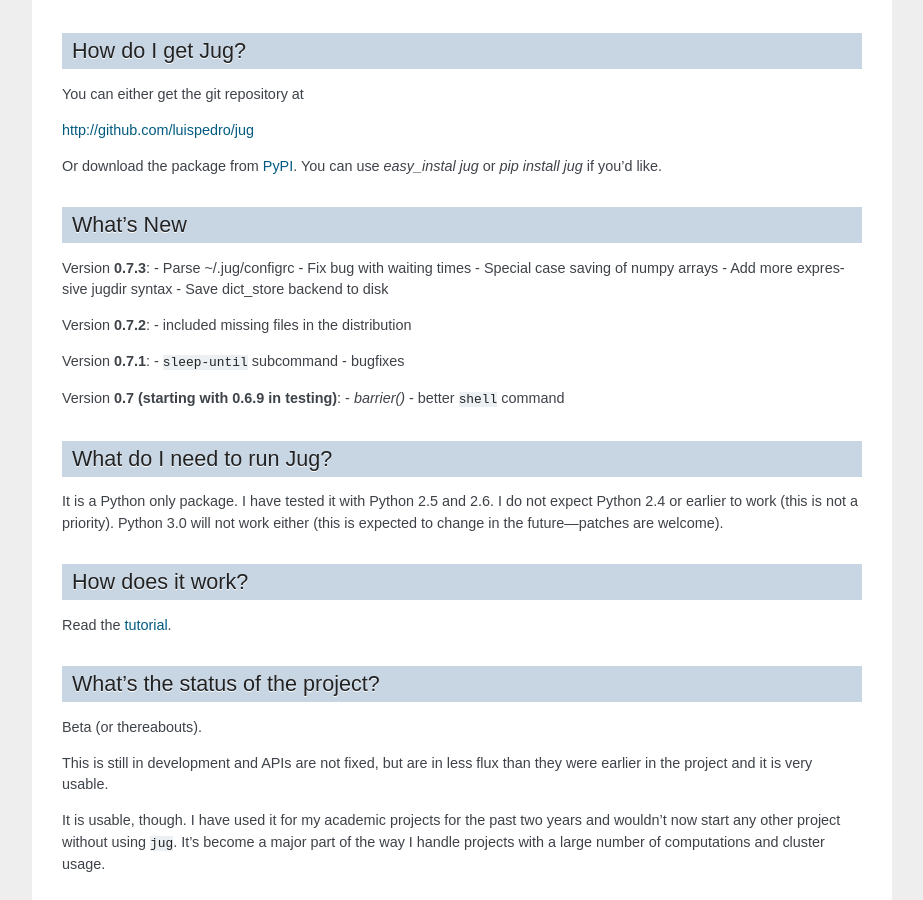
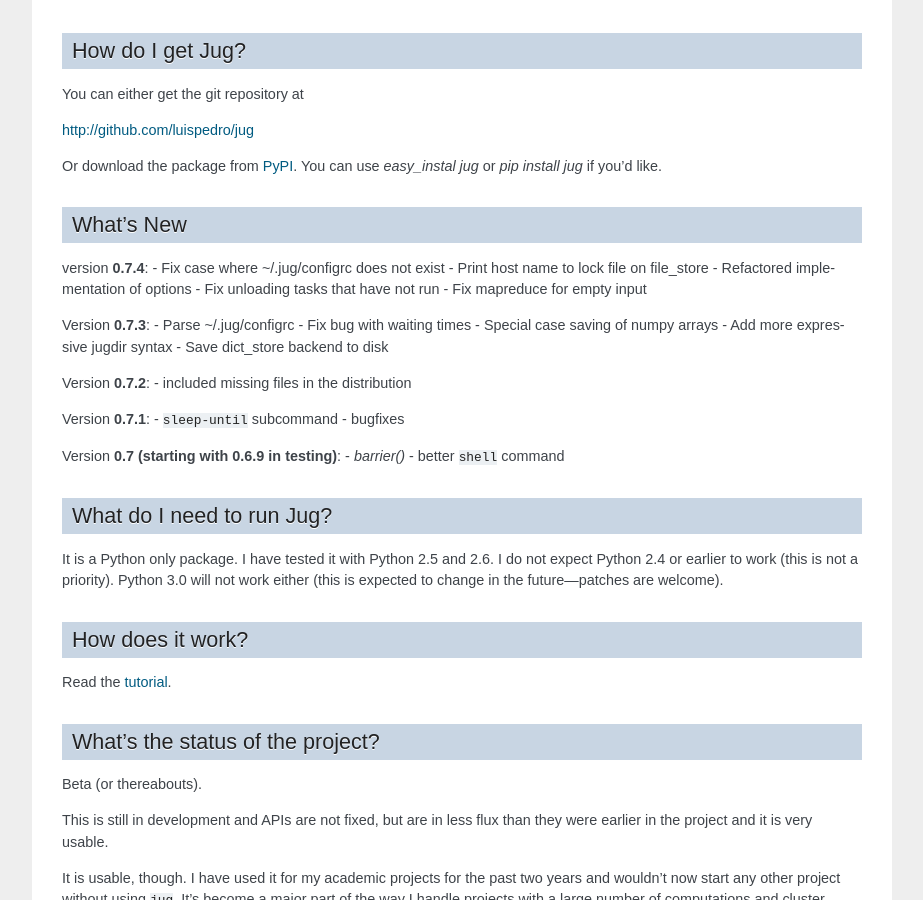
Before and after one commit to luispedro/jug, a Sphinx documentation site: the page built from docs/source/index.rst, in a window 1280 px wide and 900 px high, scrolled down 2572 px. Shown: the whole window, without its empty margins (198-1121 px from the left). Built offline with Sphinx 7.4.7, drawn with Linux system fonts in a browser that asks for light colours; formulas are drawn with MathJax 3; the version number could not be read and is left out.

Commit message:
BLD+DOC: Document changes for new release.

```diff
--- a/docs/source/index.rst
+++ b/docs/source/index.rst
@@ -128,6 +128,13 @@
 What's New
 ----------
 
+version **0.7.4**:
+- Fix case where ~/.jug/configrc does not exist
+- Print host name to lock file on file_store
+- Refactored implementation of options
+- Fix unloading tasks that have not run
+- Fix mapreduce for empty input
+
 Version **0.7.3**:
 - Parse ~/.jug/configrc
 - Fix bug with waiting times
```
Also changed, not shown: README.rst (+7 -0 lines), 2 other files.
